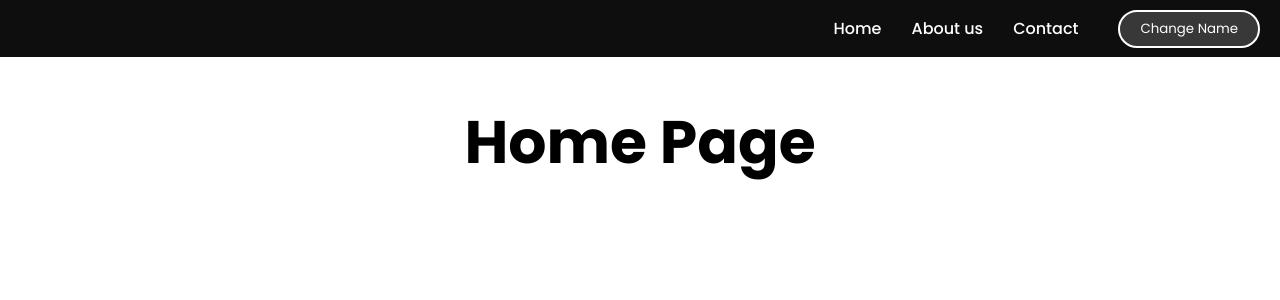
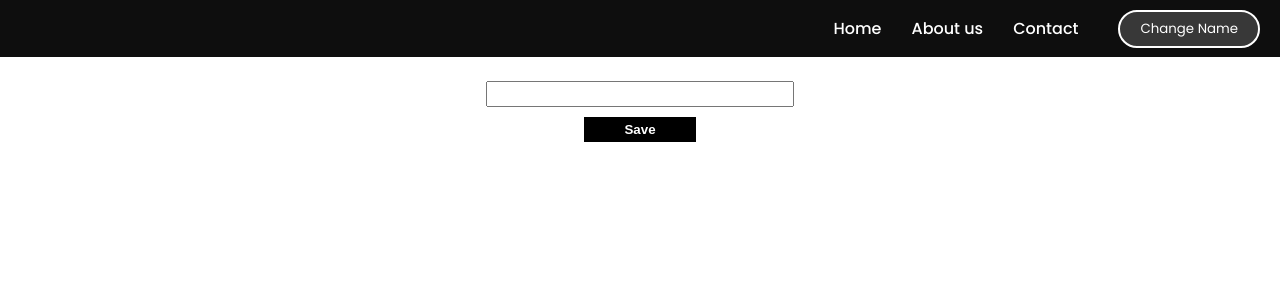
Before and after one commit to fatimachavezmoron/Meggie-app-ts, a React (Create React App) app: page / in a window 1280 px wide. Shown: the top 300 px of the page. Built offline with nearby package versions, Linux system fonts and the light colour scheme.

Commit message:
add new functions to Home components

```diff
--- a/src/App.tsx
+++ b/src/App.tsx
@@ -9,7 +9,7 @@ import {Contact} from './Components/Contact/Contact';
 
 function App() {
   useEffect(()=>{
-    document.title = 'Meggie - page with Typescript'
+    document.title = 'Meggie'
   })
   return (
     <>
--- a/src/Components/Home/Home.scss
+++ b/src/Components/Home/Home.scss
@@ -1,7 +1,55 @@
-.titleStyle {
-  display: flex;
-  align-items: center;
-  justify-content: center;
-  font-size: 30px;
-  font-weight: 600;
+.Container {
+  padding: 4px;
+  .rowclass{
+    display: flex;
+    align-items: center;
+    justify-content: center;
+  }
+  .inputStyle {
+    width: 300px;
+    height: 20px;
+    margin-top: 20px;
+  }
+  .colClass {
+    display: flex;
+    flex-direction: column;
+    align-items: center;
+    justify-content: center;
+  }
+  .btnHome {
+    padding: 5px 40px;
+    background-color: black;
+    color: white;
+    font-weight: 600;
+    border: none;
+    margin-top: 10px;
+    margin-bottom: 10px;
+  }
+  .answerCont {
+    margin-top: 2px;
+    display: flex;
+    align-items: center;
+    justify-content: space-between;
+    border: 1px solid rgb(201, 200, 200);
+  }
+  .answerCont > h2 {
+    margin-left: 5px;
+    font-size: 16px;
+  }
+  .btnSecondary {
+    font-size: 15px;
+    background-color: rgb(217, 215, 215);
+    color: orangered;
+    border-radius: 50%;
+    padding: 2px 7px;
+  }
+  .btnBasket {
+    font-size: 13px;
+    background-color: rgb(217, 215, 215);
+    color: orangered;
+    border-radius: 50%;
+    padding: 2px 5px;
+    margin-left: 3px;
+    margin-right: 3px;
+  }
 }
--- a/src/Components/Home/Home.tsx
+++ b/src/Components/Home/Home.tsx
@@ -1,11 +1,72 @@
-import React from 'react'
+import { doesNotMatch } from 'assert';
+import React, {useState} from 'react'
 import './Home.scss'
 
+type FormElement = React.FormEvent<HTMLFormElement>
+interface TasksProps {
+  name: string;
+  done: boolean;
+}
+
 const Home = () => {
+
+  const [newTask, setNewTask] = useState<string>('');
+  const [tasks, setTasks] =  useState<TasksProps[]>([])
+
+  const handleSubmit = (e: FormElement) => {
+    e.preventDefault();
+    addTask(newTask);
+    setNewTask('')
+  };
+
+  const addTask = (name: string) => {
+   const newTasks:TasksProps[] = [...tasks, {name, done: false}]
+   setTasks(newTasks);
+  };
+
+  const toggleDoneTask = (i: number) => {
+    const newTasks: TasksProps[] = [...tasks];
+    newTasks[i].done = !newTasks[i].done;
+    setTasks(newTasks);
+  };
+
+  const removeTask = (i: number) => {
+    const newTasks: TasksProps[] = [...tasks];
+    newTasks.splice(i,1);
+    setTasks(newTasks);
+  }
   return (
-    <div className='titleStyle'>
-      <h1>Home Page</h1>
+    <>
+    <div className='Container'>
+      <div className='rowclass'>
+        <div >
+            <form onSubmit={handleSubmit} className='colClass'>
+              <input type='text' onChange={e => setNewTask(e.target.value)} value={newTask} className='inputStyle'/>
+              <button className='btnHome'>
+                Save
+              </button>
+            </form>
+            {
+              tasks.map((t: TasksProps, i: number) => {
+                return (
+                  <div className='answerCont' key={i}>
+                    <h2 style={{textDecoration: t.done ? 'line-through' : ''}}>{t.name}</h2>
+                    <div>
+                      <button className='btnSecondary' onClick={() => toggleDoneTask(i)}>
+                        {t.done ? '✓' : '✗'}
+                      </button>
+                      <button className='btnBasket' onClick={() => removeTask(i)}>
+                      🗑
+                      </button>
+                    </div>
+                  </div>
+                )
+              })
+            }
+        </div>
+      </div>
     </div>
+    </>
   )
 }
 
```
